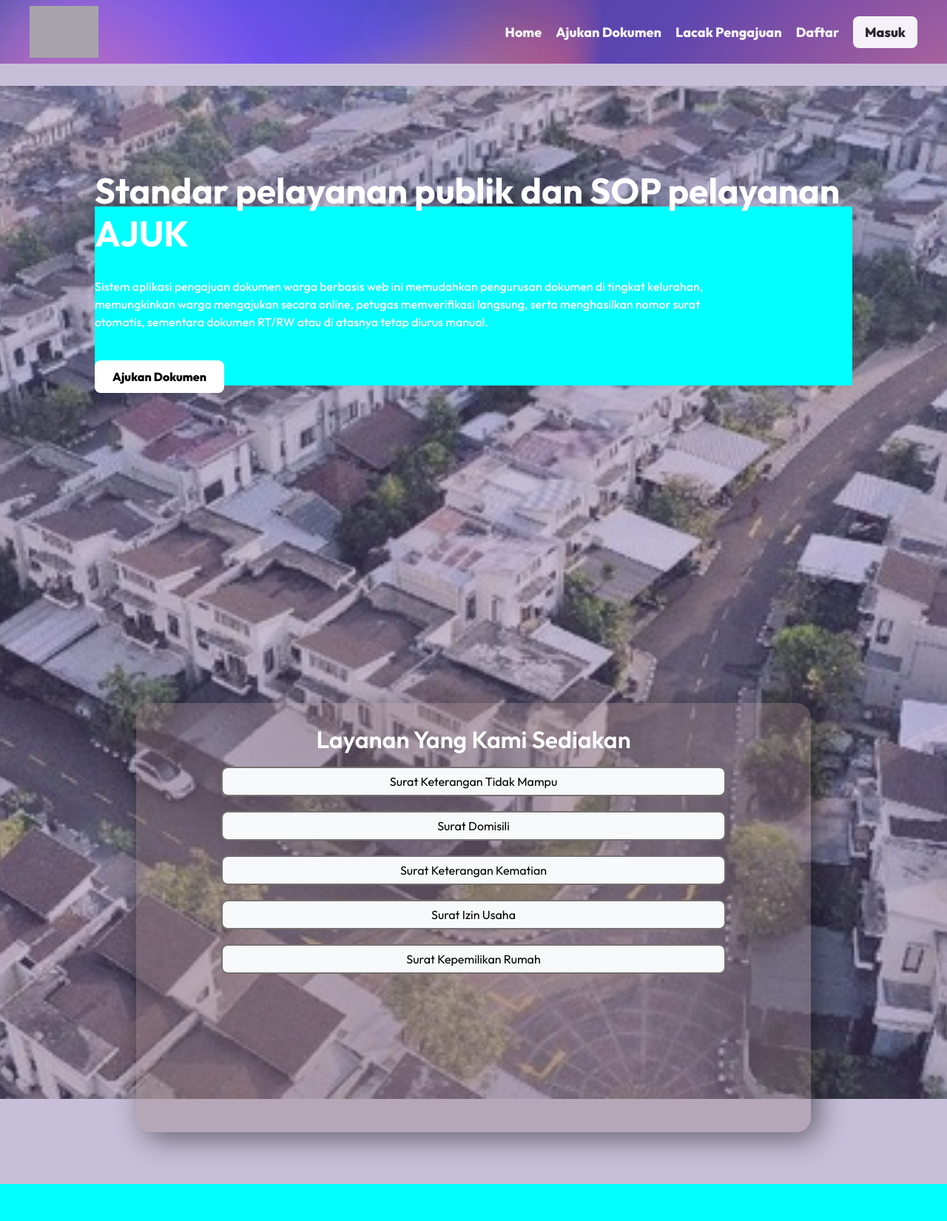
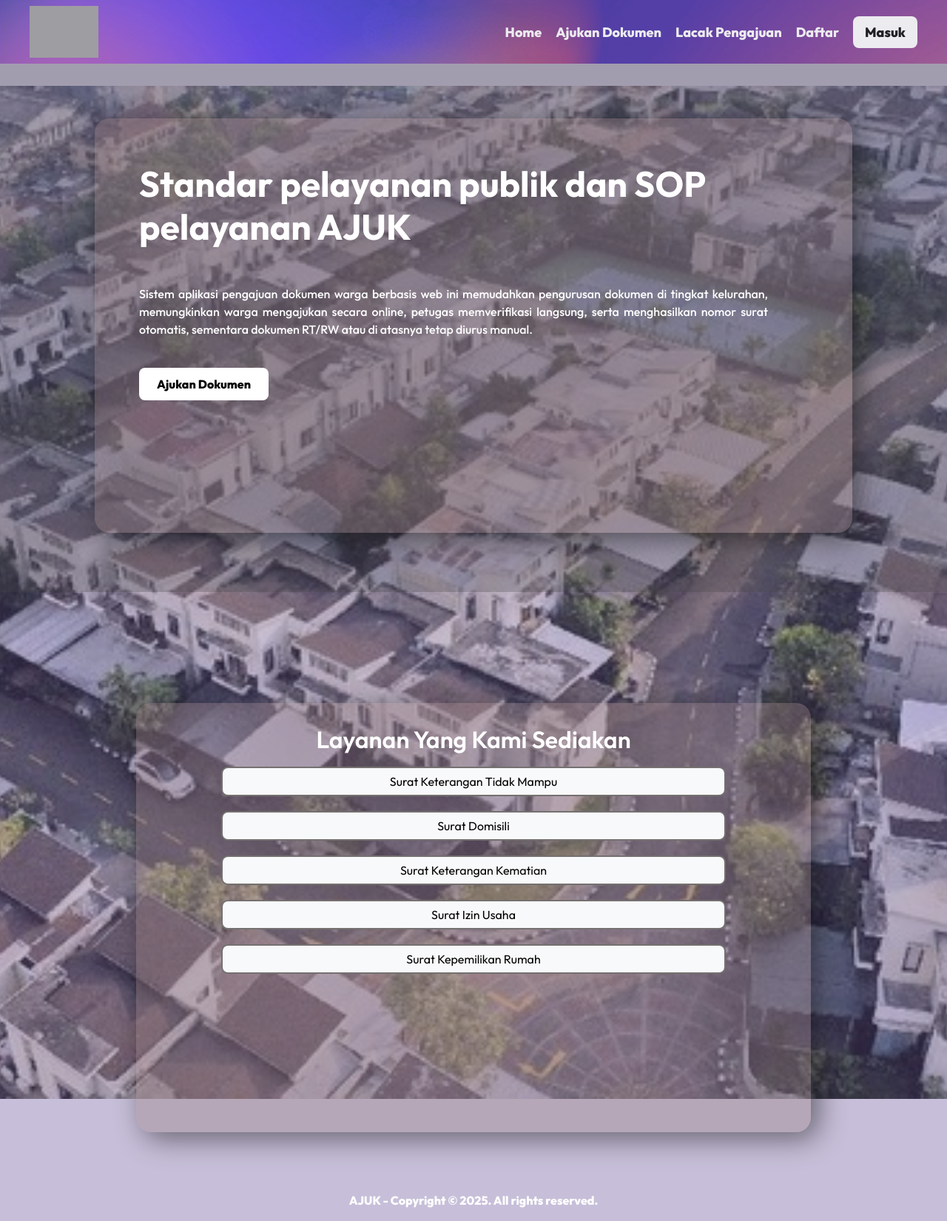
Before and after one commit to BintangDwiImamDermawan/pbl, a PHP site: page / in a window 1280 px wide. Shown: the whole page at 74% size. Before the commit the page ends 1600 px from the top, so only its background shows below. Run offline with PHP 8.4, Linux system fonts and the light colour scheme; grey boxes are pictures that could not be loaded.

Commit message:
tambah dashboard

```diff
--- a/ok/index.html
+++ b/ok/index.html
@@ -46,6 +46,8 @@
     </div>
   </div>
 </section>
-
+<footer>
+  <p>AJUK - Copyright © 2025. All rights reserved.</p>
+</footer>
 </body>
 </html>
--- a/ok/styles.css
+++ b/ok/styles.css
@@ -26,7 +26,7 @@ body{
     height: 70px;
 }
 .navbar-toggler{
-    background-color: white;
+    background-color: rgb(255, 255, 255);
     padding: 10px 16px;
     border-radius: 8px;
     border: none;
@@ -37,51 +37,51 @@ body{
     font-size: 18px;
 }
 .nav-links a:hover{
-    color: #000000;
+    color: #fadbdbbd;
 }
 .navbar>.container-fluid{
 
     padding: 0 40px;
 }
 .dashboard-content {
-    /* padding-top: 200px; */
     height: 100vh;
-     width: 100%;
-    background-color: #6c559a60;
+    width: 100%;
+    background-color: #584d6f8d;
     color: hsl(0, 0%, 100%);
     display: flex;
     align-items: center;
     justify-content: center;
 }
 .dashcont{
-   height: fit-content;
+    margin-top: 80px;
+   height: 70%;
    width: 80%;
-   background-color: aqua;
+   background-color:  rgba(148, 125, 125, 0.356);
+   box-shadow: 10px 9px 39px 0px rgba(0,0,0,0.49);
+    -webkit-box-shadow: 10px 9px 39px 0px rgba(0,0,0,0.49);
+    -moz-box-shadow: 10px 9px 39px 0px rgba(0,0,0,0.49);
+   border-radius: 20px;
+   /* #1c141483 */
 }
 .wrap-dash{
-    ;
-    /* height: 80%;
-    width: 90% ; */
-/*
- box-shadow: 10px 9px 39px 0px rgba(0,0,0,0.49);
-    -webkit-box-shadow: 10px 9px 39px 0px rgba(0,0,0,0.49);
-    -moz-box-shadow: 10px 9px 39px 0px rgba(0,0,0,0.49); */
+  padding: 60px;
 }
 .login-btn{
     color: rgb(65, 63, 63) !important;
 }
 .dashboard-content h1 {
     font-size: 3rem;
-    margin-bottom: 70px;
-    margin-top: -50px;
+    margin-bottom: 50px;
+    /* margin-top: -50px; */
     font-weight: bold;
     }
 .dashboard-content p {
     font-size: 1rem;
     font-weight: 500;
     max-width: 850px;
+    text-align: justify;
     margin-bottom: 50px;
-    margin-top: -40px;
+    /* margin-top: -40px; */
     }
 .btn-primary{
     background-color: white;
@@ -132,3 +132,16 @@ body{
 .wrap-layanan h2{
     font-weight: 600;
 }
+footer{
+    background-color: #6c559a60;
+    height: 50px;
+
+
+
+}
+footer p{
+    color: white;
+    text-align: center;
+    padding-top: 10px;
+
+}
```
